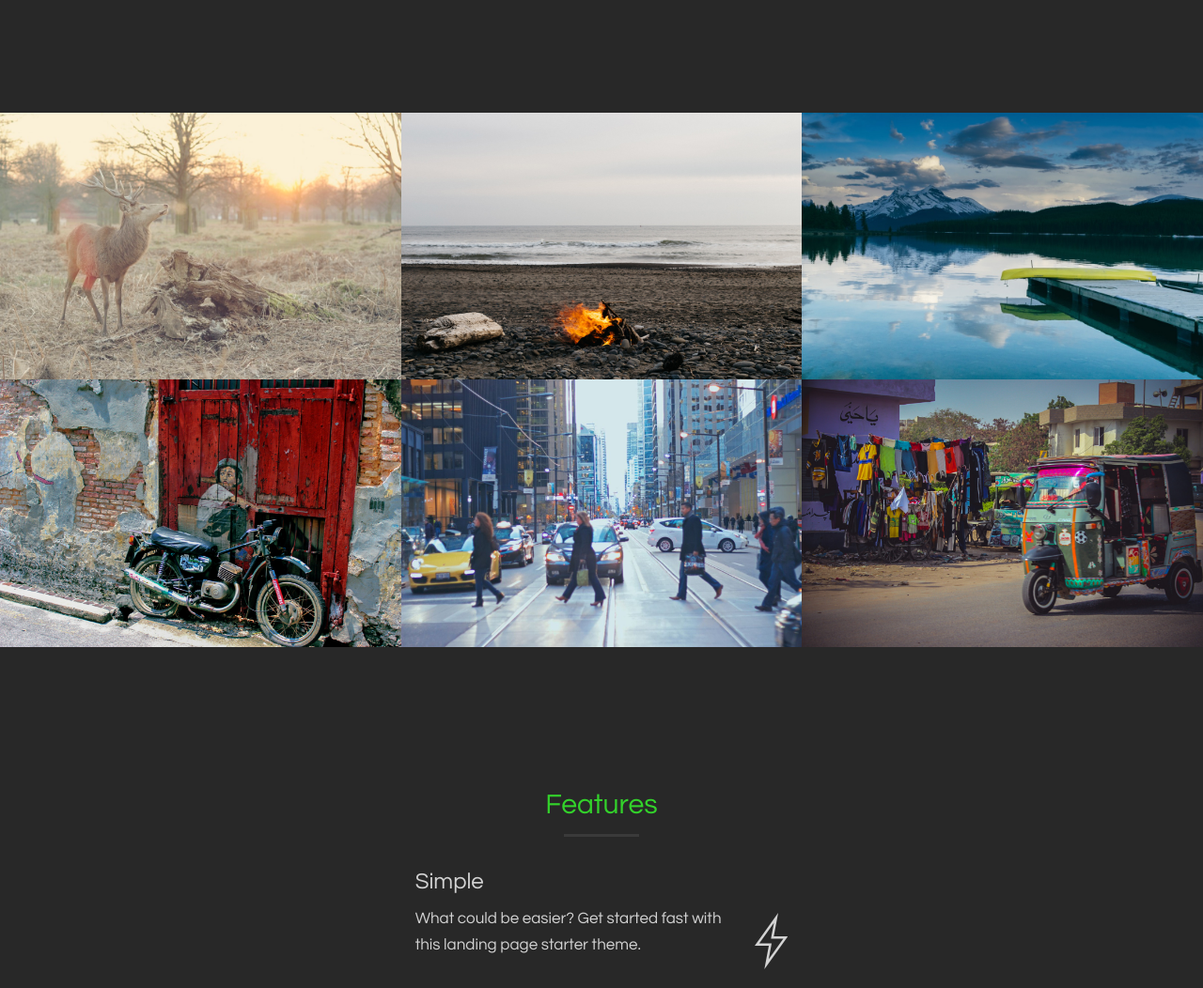
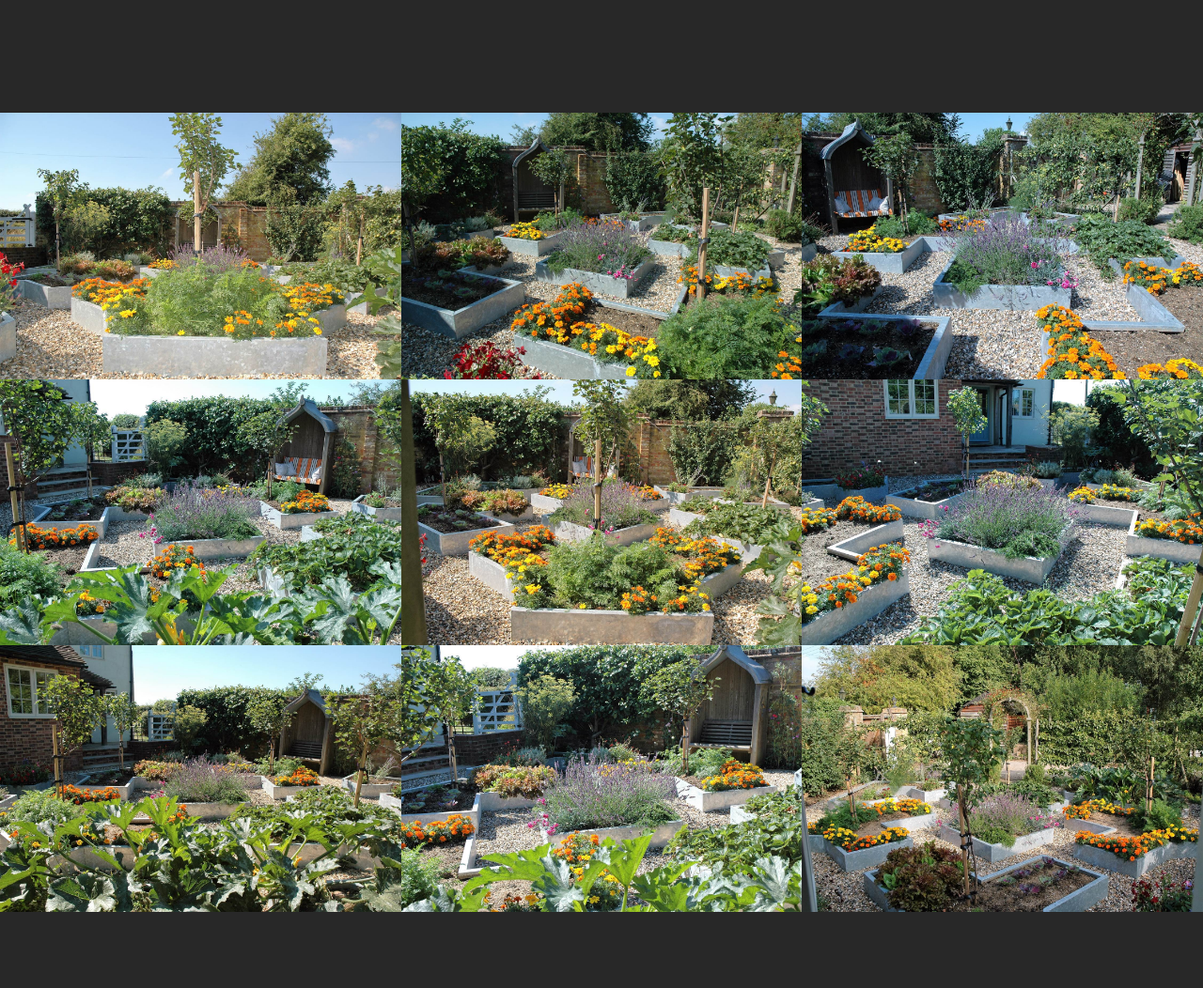
Before and after one commit to jcebuck/allearthedup-web, a plain HTML site: page index.html in a window 1280 px wide. Shown: the part 1880-2932 px from the top of the page at 94% size. Drawn offline with Linux system fonts and the light colour scheme; files whose address does not match are found by name.

Commit message:
Add custom images

```diff
--- a/index.html
+++ b/index.html
@@ -111,8 +111,8 @@
         <div class="container-fluid">
             <div class="row no-gutter">
                 <div class="col-lg-4 col-sm-6">
-                    <a href="#galleryModal" class="gallery-box" data-toggle="modal" data-src="./assets/deer.jpg">
-                        <img src="./assets/deer.jpg" class="img-responsive" alt="Image 1">
+                    <a href="#galleryModal" class="gallery-box" data-toggle="modal" data-src="./assets/DSC_0005.jpg">
+                        <img src="./assets/DSC_0005.jpg" class="img-responsive" alt="Image 1">
                         <div class="gallery-box-caption">
                             <div class="gallery-box-content">
                                 <div>
@@ -123,8 +123,8 @@
                     </a>
                 </div>
                 <div class="col-lg-4 col-sm-6">
-                    <a href="#galleryModal" class="gallery-box" data-toggle="modal" data-src="./assets/beach.jpg">
-                        <img src="./assets/beach.jpg" class="img-responsive" alt="Image 2">
+                    <a href="#galleryModal" class="gallery-box" data-toggle="modal" data-src="./assets/DSC_0006.jpg">
+                        <img src="./assets/DSC_0006.jpg" class="img-responsive" alt="Image 2">
                         <div class="gallery-box-caption">
                             <div class="gallery-box-content">
                                 <div>
@@ -136,8 +136,8 @@
                 </div>
 				<div class="clearfix hidden-lg"> </div>
                 <div class="col-lg-4 col-sm-6">
-                    <a href="#galleryModal" class="gallery-box" data-toggle="modal" data-src="./assets/lake.jpg">
-                        <img src="./assets/lake.jpg" class="img-responsive" alt="Image 3">
+                    <a href="#galleryModal" class="gallery-box" data-toggle="modal" data-src="./assets/DSC_0007.jpg">
+                        <img src="./assets/DSC_0007.jpg" class="img-responsive" alt="Image 3">
                         <div class="gallery-box-caption">
                             <div class="gallery-box-content">
                                 <div>
@@ -148,8 +148,8 @@
                     </a>
                 </div>
                 <div class="col-lg-4 col-sm-6">
-                    <a href="#galleryModal" class="gallery-box" data-toggle="modal" data-src="./assets/bike.jpg">
-                        <img src="./assets/bike.jpg" class="img-responsive" alt="Image 4">
+                    <a href="#galleryModal" class="gallery-box" data-toggle="modal" data-src="./assets/DSC_0009.jpg">
+                        <img src="./assets/DSC_0009.jpg" class="img-responsive" alt="Image 4">
                         <div class="gallery-box-caption">
                             <div class="gallery-box-content">
                                 <div>
@@ -161,8 +161,8 @@
                 </div>
 				<div class="clearfix hidden-lg"> </div>
                 <div class="col-lg-4 col-sm-6">
-                    <a href="#galleryModal" class="gallery-box" data-toggle="modal" data-src="./assets/city.jpg">
-                        <img src="./assets/city.jpg" class="img-responsive" alt="Image 5">
+                    <a href="#galleryModal" class="gallery-box" data-toggle="modal" data-src="./assets/DSC_0010.jpg">
+                        <img src="./assets/DSC_0010.jpg" class="img-responsive" alt="Image 5">
                         <div class="gallery-box-caption">
                             <div class="gallery-box-content">
                                 <div>
@@ -173,8 +173,44 @@
                     </a>
                 </div>
                 <div class="col-lg-4 col-sm-6">
-                    <a href="#galleryModal" class="gallery-box" data-toggle="modal" data-src="./assets/colors.jpg">
-                        <img src="./assets/colors.jpg" class="img-responsive" alt="Image 6">
+                    <a href="#galleryModal" class="gallery-box" data-toggle="modal" data-src="./assets/DSC_0019.jpg">
+                        <img src="./assets/DSC_0019.jpg" class="img-responsive" alt="Image 6">
+                        <div class="gallery-box-caption">
+                            <div class="gallery-box-content">
+                                <div>
+                                    <i class="icon-lg ion-ios-search"></i>
+                                </div>
+                            </div>
+                        </div>
+                    </a>
+                </div>
+                <div class="col-lg-4 col-sm-6">
+                    <a href="#galleryModal" class="gallery-box" data-toggle="modal" data-src="./assets/DSC_0020.jpg">
+                        <img src="./assets/DSC_0020.jpg" class="img-responsive" alt="Image 6">
+                        <div class="gallery-box-caption">
+                            <div class="gallery-box-content">
+                                <div>
+                                    <i class="icon-lg ion-ios-search"></i>
+                                </div>
+                            </div>
+                        </div>
+                    </a>
+                </div>
+                <div class="col-lg-4 col-sm-6">
+                    <a href="#galleryModal" class="gallery-box" data-toggle="modal" data-src="./assets/DSC_0022.jpg">
+                        <img src="./assets/DSC_0022.jpg" class="img-responsive" alt="Image 6">
+                        <div class="gallery-box-caption">
+                            <div class="gallery-box-content">
+                                <div>
+                                    <i class="icon-lg ion-ios-search"></i>
+                                </div>
+                            </div>
+                        </div>
+                    </a>
+                </div>
+                <div class="col-lg-4 col-sm-6">
+                    <a href="#galleryModal" class="gallery-box" data-toggle="modal" data-src="./assets/DSC_0023.jpg">
+                        <img src="./assets/DSC_0023.jpg" class="img-responsive" alt="Image 6">
                         <div class="gallery-box-caption">
                             <div class="gallery-box-content">
                                 <div>
```
Also changed, not shown: assets/DSC_0005.jpg (added), assets/DSC_0006.jpg (added), assets/DSC_0007.jpg (added), assets/DSC_0009.jpg (added), assets/DSC_0010.jpg (added), assets/DSC_0019.jpg (added), assets/DSC_0020.jpg (added), assets/DSC_0022.jpg (added), assets/DSC_0023.jpg (added), assets/DSC_0024.jpg (added).
